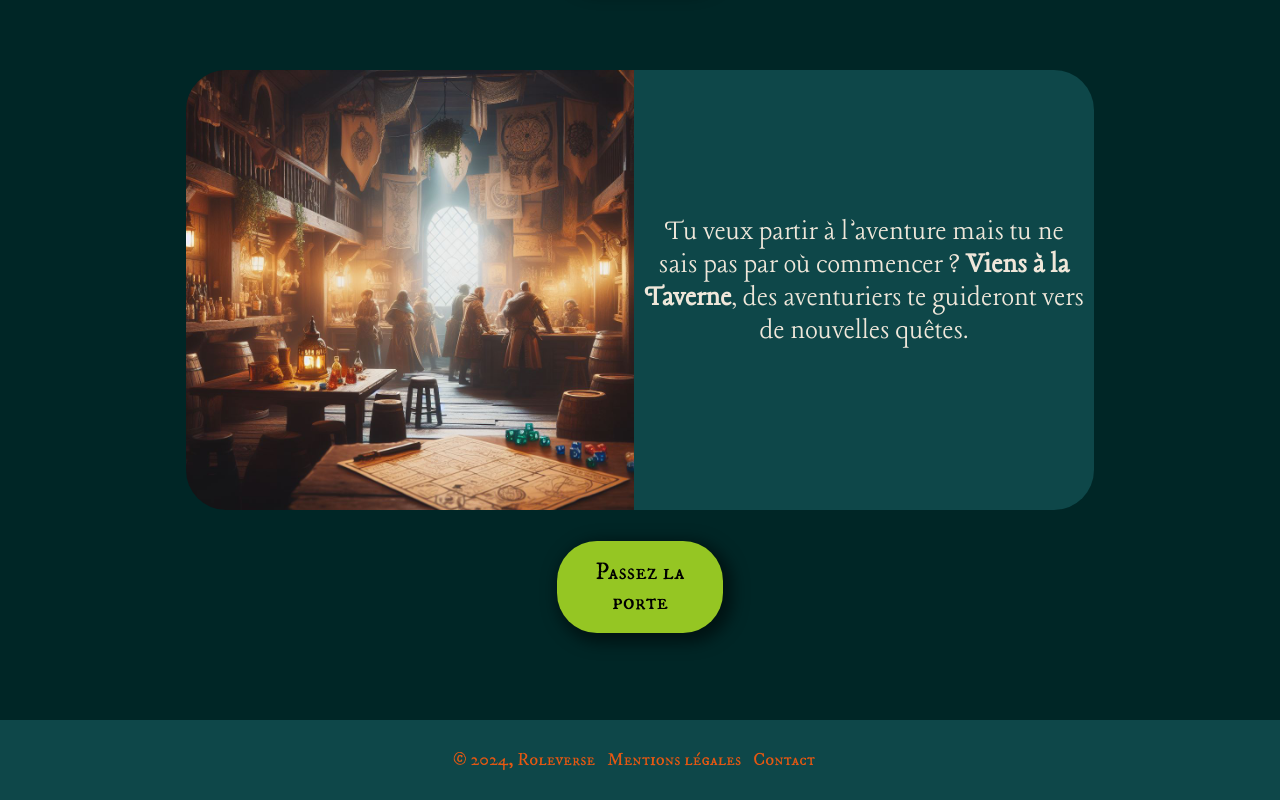
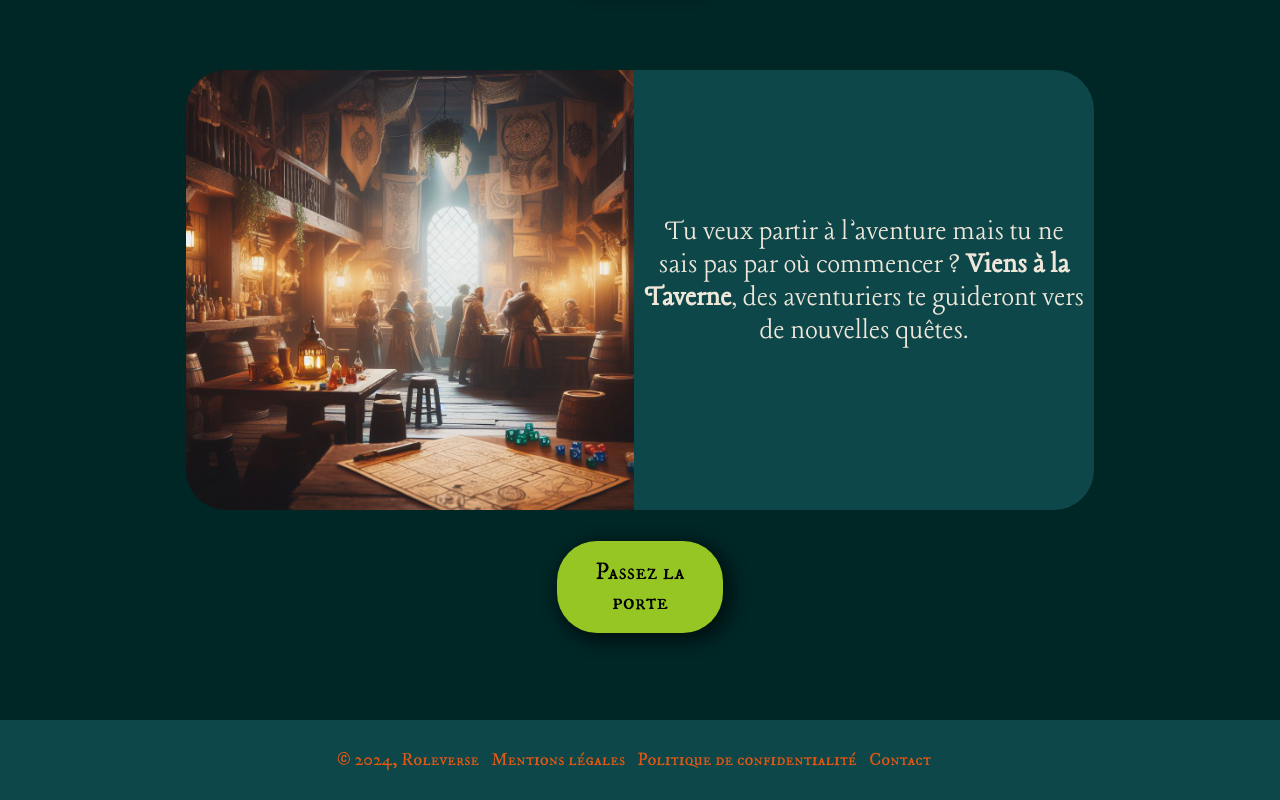
Before and after one commit to Tsianj/roleverse, a React (Create React App) app in the folder partiereact/: page / in a window 1280 px wide. Shown: the part 2205-3005 px from the top of the page. Built offline with nearby package versions, Linux system fonts and the light colour scheme.

Commit message:
politique conf

```diff
--- a/partiereact/src/Components/Footer.jsx
+++ b/partiereact/src/Components/Footer.jsx
@@ -1,12 +1,14 @@
 import React from 'react';
 import "../Styles/Footer.css";
 import { Link } from "react-router-dom";
+import PrivacyPolicyLink from './PolitiquesConf';
 
 const Footer = () => {
     return (
         <footer>
             <p className='p_footer'>© 2024, Roleverse</p>
             <Link to={"/mentionlegale"} className='link_footer'>Mentions légales</Link>
+            <PrivacyPolicyLink />
             <Link to={"/contact"} className='link_footer'>Contact</Link>
         </footer>
      );
--- /dev/null
+++ b/partiereact/src/Components/PolitiquesConf.jsx
@@ -0,0 +1,34 @@
+import React, { useEffect } from 'react';
+
+const PrivacyPolicyLink = () => {
+  useEffect(() => {
+    const loader = () => {
+      const script = document.createElement('script');
+      const tag = document.getElementsByTagName('script')[0];
+      script.src = 'https://cdn.iubenda.com/iubenda.js';
+      tag.parentNode.insertBefore(script, tag);
+    };
+
+    if (window.addEventListener) {
+      window.addEventListener('load', loader, false);
+    } else if (window.attachEvent) {
+      window.attachEvent('onload', loader);
+    } else {
+      window.onload = loader;
+    }
+  }, []);
+
+  return (
+    <>
+      <a
+        href="https://www.iubenda.com/privacy-policy/50048113"
+        className="a_link"
+        title="Politique de confidentialité"
+      >
+        Politique de confidentialité
+      </a>
+    </>
+  );
+};
+
+export default PrivacyPolicyLink;
--- a/partiereact/src/Styles/Footer.css
+++ b/partiereact/src/Styles/Footer.css
@@ -12,14 +12,17 @@ footer {
   font-size: 18px;
   transform: translateY(8px);
 }
-.link_footer {
+.a_link{
+  width: 220px !important;
+}
+.link_footer, .a_link{
   font-family: "Pica SC";
   margin-right: 1.5vh; /* 8px */
   color: #e55812;
   font-size: 18px;
   text-decoration: None;
 }
-.link_footer:hover{
+.link_footer:hover, .a_link:hover{
   color: rgba(149, 198, 35, 1);
   transition: 718ms;
   transform: translateY(-8px);
--- a/partiereact/src/Styles/HomePage.css
+++ b/partiereact/src/Styles/HomePage.css
@@ -181,20 +181,20 @@ span {
   box-shadow: 5px 5px 15px 5px rgba(239, 231, 218, 0.10);
 }
 
-/* Ajoutez une media query pour les écrans de 980px ou moins */
+/* Ajout une media query pour les écrans de 980px ou moins */
 @media screen and (max-width: 980px) {
-  /* Ajustez le style du header pour les écrans plus petits */
+  /* Ajust le style du header pour les écrans plus petits */
   .header {
     height: auto;
   }
   .header::before {
-    opacity: 0.5; /* Vous pouvez ajuster l'opacité selon vos préférences */
+    opacity: 0.5; /* ajuste l'opacité */
   }
   .dice{
     width: 80%;
   }
 
-  /* Ajustez le style des blocs pour les écrans plus petits */
+  /* Ajust le style des blocs pour les écrans plus petits */
   .bienvenue, .question, .taverne {
     margin-top: 15px;
   }
@@ -210,12 +210,7 @@ span {
     border-radius: 0;
     width: auto;
   }
-  .p1, .p2, .p3 {
-    /* font-size: 20px; */
-    width: 100%;
-  }
-  span{
-    /* font-size: 20px; */
+  .p1, .p2, .p3, span {
     width: 100%;
   }
   .btn_accueil {
```
